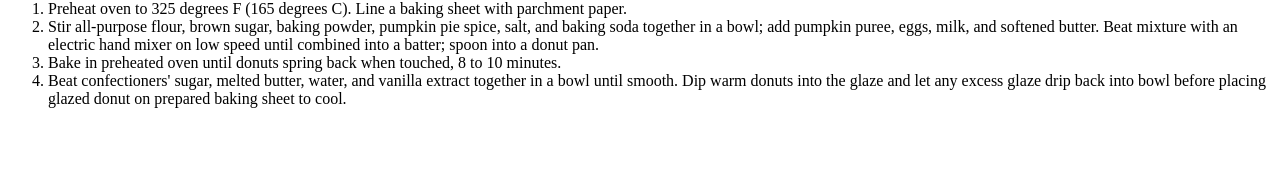
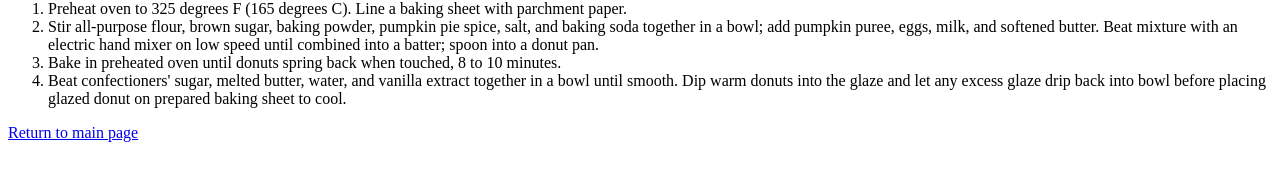
Before and after one commit to Dulja/odin-recepies, a plain HTML site: page donuts.html in a window 1280 px wide. Shown: the part 498-678 px from the top of the page. Drawn offline with Linux system fonts and the light colour scheme.

Commit message:
Added links to main page

```diff
--- a/donuts.html
+++ b/donuts.html
@@ -23,5 +23,7 @@
         <li>Bake in preheated oven until donuts spring back when touched, 8 to 10 minutes.</li>
         <li>Beat confectioners' sugar, melted butter, water, and vanilla extract together in a bowl until smooth. Dip warm donuts into the glaze and let any excess glaze drip back into bowl before placing glazed donut on prepared baking sheet to cool.</li>
     </ol>
+    <a href="./index.html">Return to main page</a>
+
 </body>
 </html>
```
Also changed, not shown: cake.html (+1 -0 lines).
